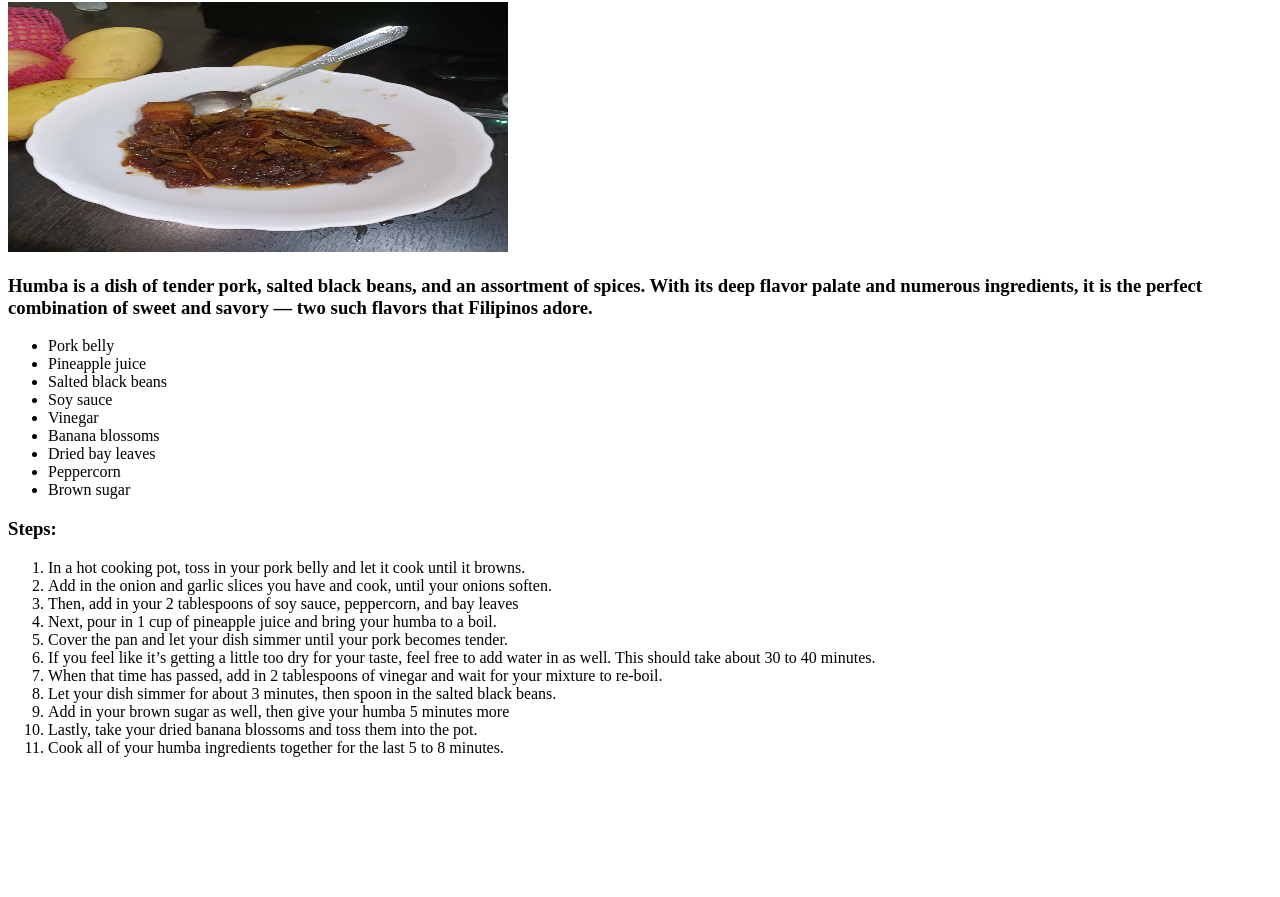
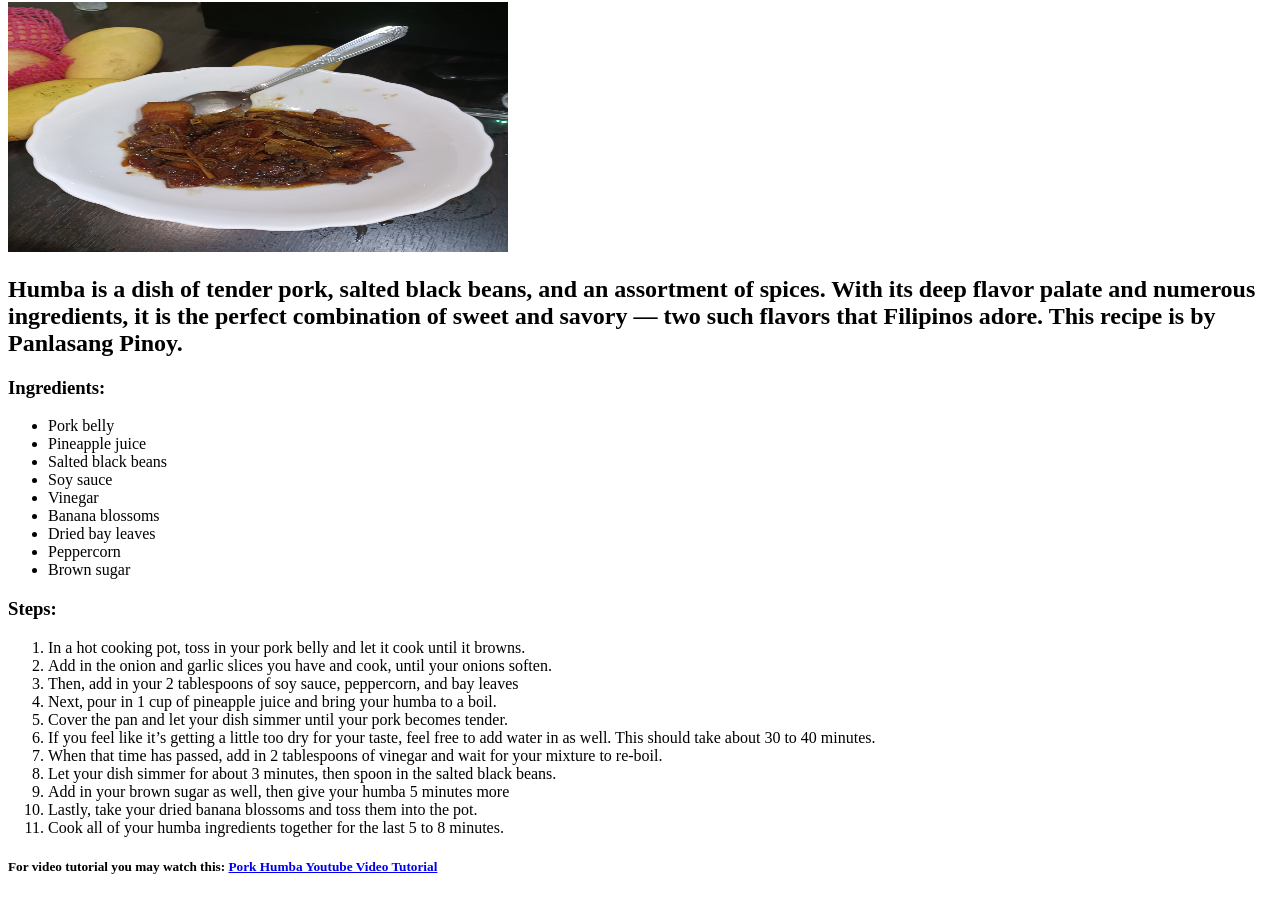
Before and after one commit to jeangerbred/odin-recipes, a plain HTML site: page recipes/PorkHumba.HTML in a window 1280 px wide. Shown: the part 78-975 px from the top of the page. Before the commit the page ends 851 px from the top, so only its background shows below. Drawn offline with Linux system fonts and the light colour scheme.

Commit message:
Update on Pork Humba

```diff
--- a/recipes/PorkHumba.HTML
+++ b/recipes/PorkHumba.HTML
@@ -9,9 +9,10 @@
 <body>
     <h1>Pork Humba</h1>
     <img src="PorkHumba.jpg" width="500" height="250" alt="Pork Humba" />
-    <h3>Humba is a dish of tender pork, salted black beans, and an assortment of spices.
+    <h2>Humba is a dish of tender pork, salted black beans, and an assortment of spices.
         With its deep flavor palate and numerous ingredients,
-        it is the perfect combination of sweet and savory –– two such flavors that Filipinos adore.</h3>
+        it is the perfect combination of sweet and savory –– two such flavors that Filipinos adore. This recipe is by Panlasang Pinoy.</h2>
+        <h3>Ingredients: </h3>
         <ul>
             <li>Pork belly</li>
             <li>Pineapple juice</li>
@@ -39,5 +40,7 @@
                 <li>Cook all of your humba ingredients together for the last 5 to 8 minutes.</li>
             </ol>
 
+        <h5>For video tutorial you may watch this: <a href="https://www.youtube.com/watch?v=oRP2c10EBYY"> Pork Humba Youtube Video Tutorial</a></h5>
+
 </body>
 </html>
```
